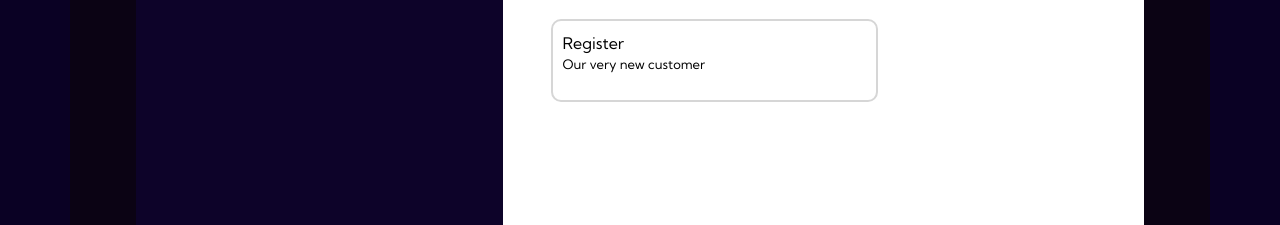
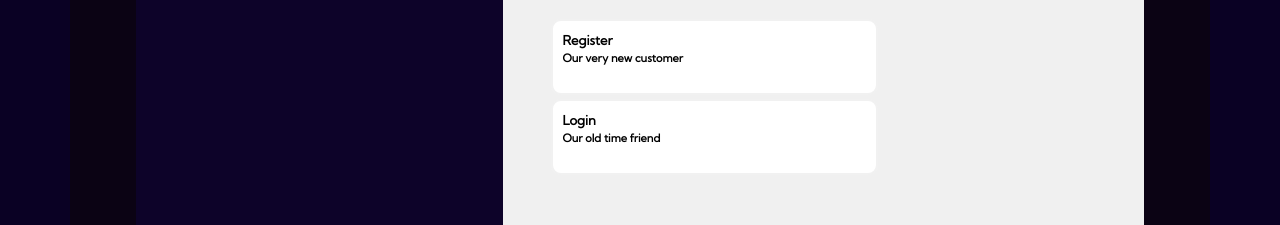
Before and after one commit to zainabaderinmola/scrumy-login, a plain HTML site: page templates/home.html in a window 1280 px wide. Shown: the part 334-559 px from the top of the page. Drawn offline with nearby package versions, Linux system fonts and the light colour scheme.

Commit message:
Adding things

```diff
--- a/templates/home.html
+++ b/templates/home.html
@@ -69,12 +69,15 @@
                         </div>
                       </div>
                 </div>
-                <div class='col-lg-7 col-md-12 d-inline-block second px-5' style='width:100%;background:white;background-size: cover;background-repeat: no-repeat;background-position: center;margin:0;'>
+                <div class='col-lg-7 col-md-12 d-inline-block second px-5' style='width:100%;background:rgb(240, 240, 240);background-size: cover;background-repeat: no-repeat;background-position: center;margin:0;'>
                     <div class='text-inner' style='width:220px;height:auto;margin:30px 1px 20px 0;'><h5 style='color:rgb(48, 8, 122);font-size:16px;text-align: left; font-weight:600; padding: 4px;'><i class="fas fa-robot"></i>  <strong>Brains</strong><h style='opacity: 0.4;'></style>Media</h5></div>
                     <div class='text-inner' style='width:100%;height:auto;padding: 5px 10px;margin-top:27%;text-align:left;'><p style='color:rgb(41, 16, 109); font-size:26px;font-weight:600;line-height:26px;'>Start your business now.</p></div>
                     <div class='text-inner' style='width:80%;padding: 2px 10px;'><p style='color:rgb(41, 16, 109); font-size:14px;opacity: 0.88;text-align:left;'>Using our staff management tool to increase productivity and enhance growth is just a click away.</p></div>
-                    <button class="btn btn-submit btn-block my-1" type="submit" style='border-radius:10px;font-size:16px;padding:10px 10px;border:2px solid rgb(214, 214, 214); width:60%;background-color:white;color:black;text-align:left;'>Register
-                        <p style='font-size:13px;'>Our very new customer</p></button
+                    <button class="btn btn-submit btn-block my-1" type="submit" style='border-radius:10px;font-size:13px;padding:10px 10px; font-weight:700;border:2px solid rgb(241, 241, 241); width:60%;background-color:white;color:black;text-align:left;'>Register
+                    <p style='font-size:11px;'>Our very new customer</p></button>
+                    <button class="btn btn-submit btn-block my-1" type="submit" style='border-radius:10px;font-size:13px;padding:10px 10px; font-weight:700;border:2px solid rgb(241, 241, 241); width:60%;background-color:white;color:black;text-align:left;'>Login
+                        <p style='font-size:11px;'>Our old time friend</p></button>
+
                 </div>
             </div>
         </div>
```
